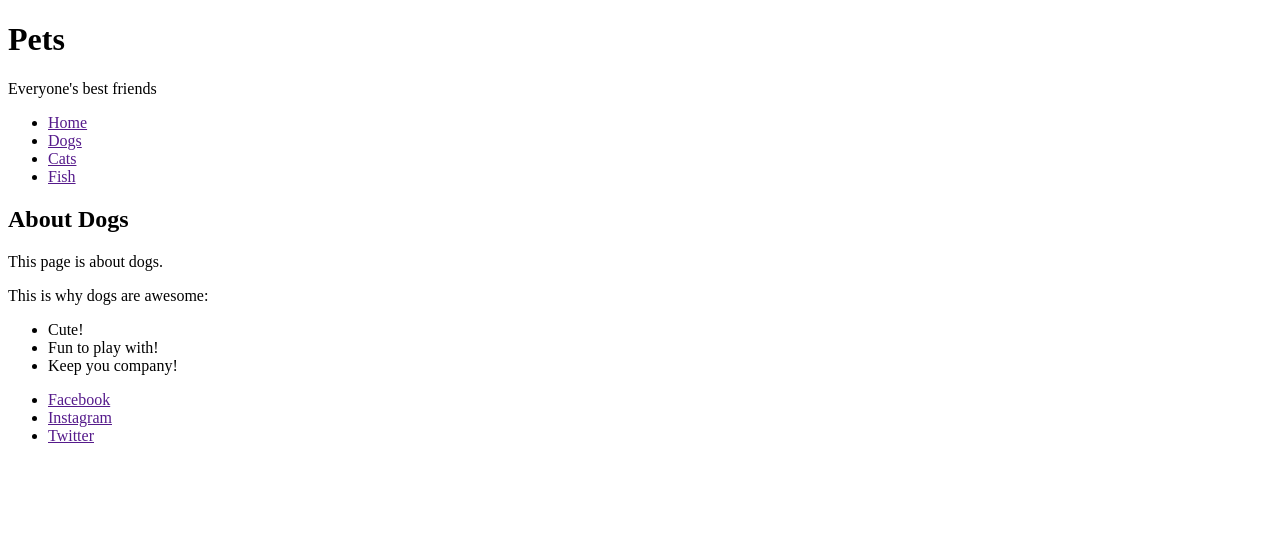
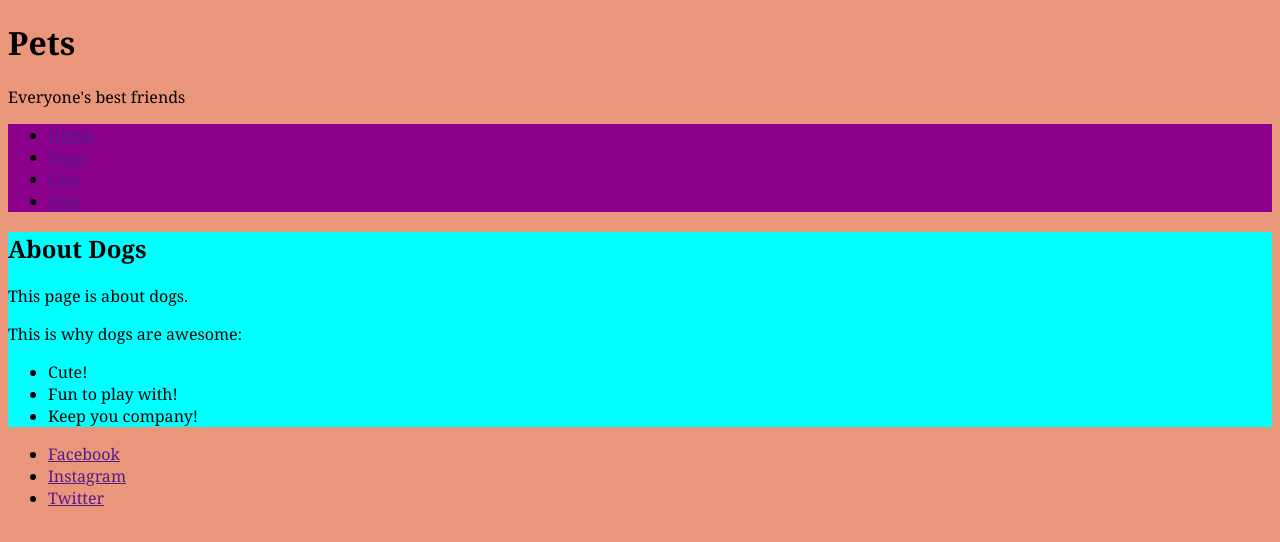
Before and after one commit to lailamonroe/html-exercise-6, a plain HTML site: page index.html in a window 1280 px wide. Drawn offline with Linux system fonts and the light colour scheme.

Commit message:
Update styles.css

```diff
--- a/styles.css
+++ b/styles.css
@@ -21,3 +21,15 @@
 .uwm-footer {
     background-color: plum;
 }
+
+.pets-style {
+    background-color: darksalmon;
+    font-family: Georgia, 'Times New Roman', Times, serif;
+}
+.pets-list {
+    background-color: darkmagenta;
+}
+
+.pets-main {
+    background-color: aqua;
+}
```
